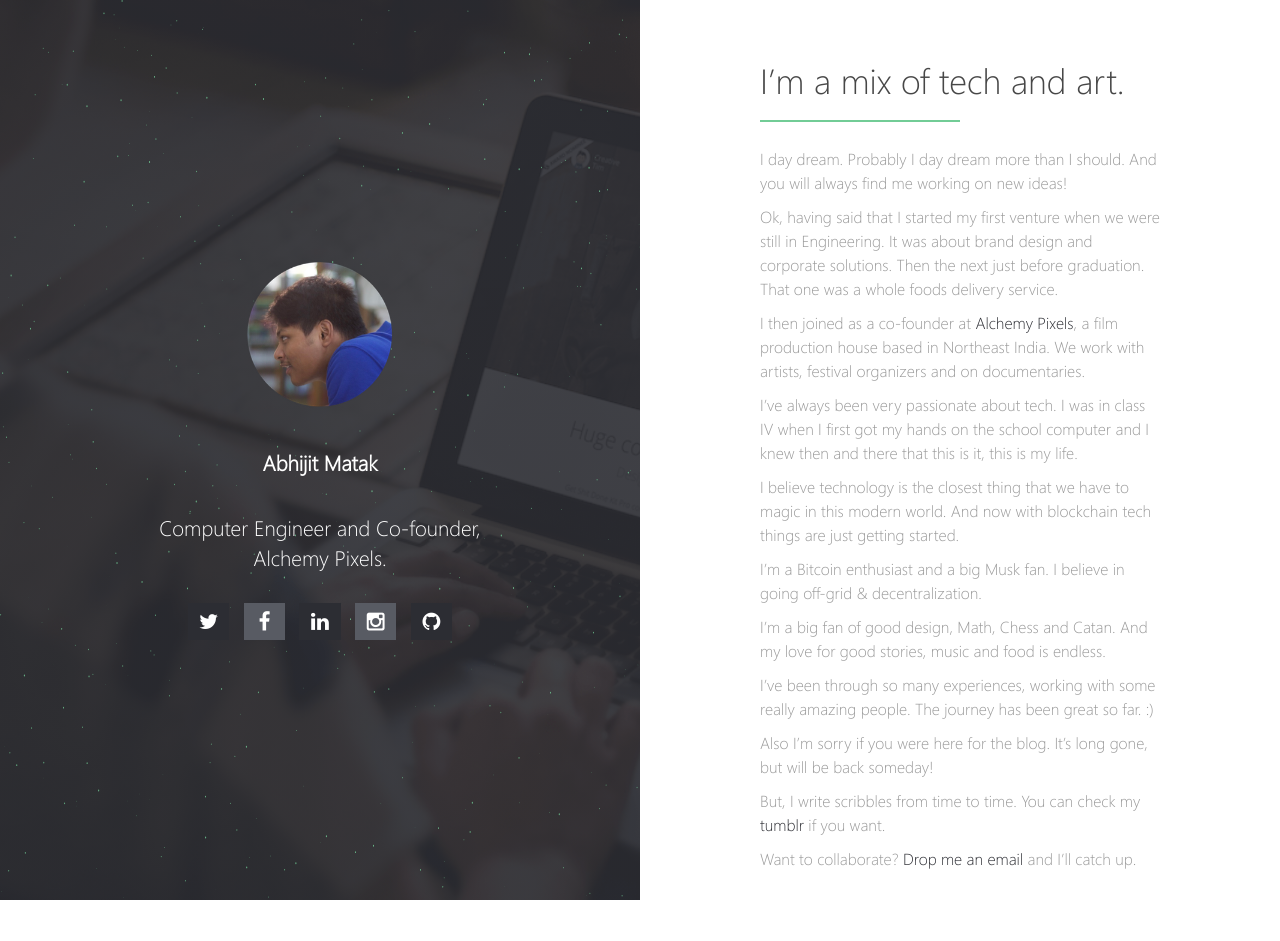
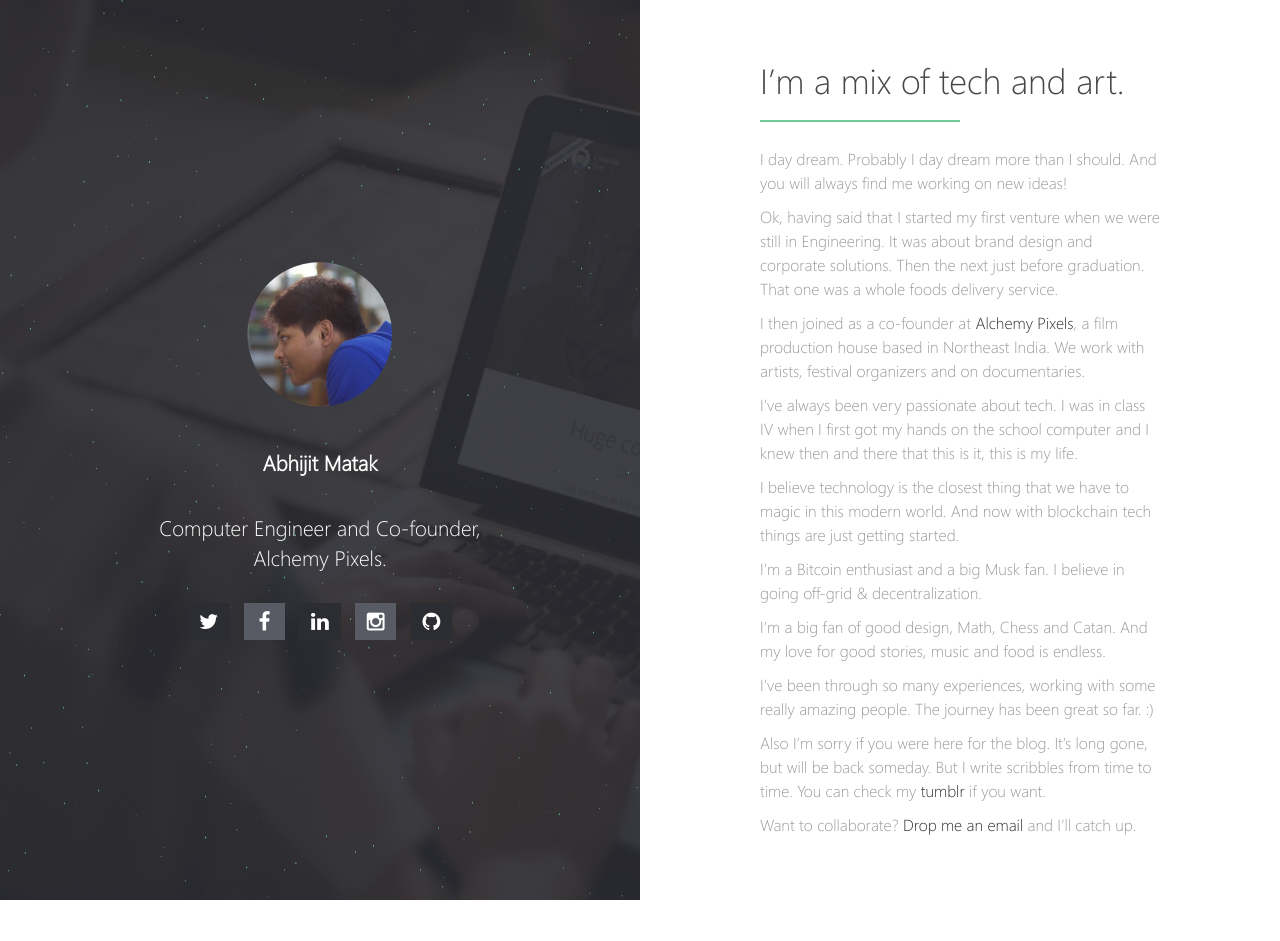
Before and after one commit to skyhitblog/skyhitblog.github.io, a Jekyll site: the page built from index.md, in a window 1280 px wide. Built offline with Jekyll 4.4.1, drawn with Linux system fonts in a browser that asks for light colours; our own code applies the rules of GitHub Pages for plain Markdown files; after the commit the page ends 907 px from its top, so only the background shows below that.

```diff
--- a/index.md
+++ b/index.md
@@ -19,8 +19,6 @@ I'm a big fan of good design, Math, Chess and Catan. And my love for good storie
 
 I've been through so many experiences, working with some really amazing people. The journey has been great so far. :)
 
-Also I'm sorry if you were here for the blog. It's long gone, but will be back someday!
-
-But, I write scribbles from time to time. You can check my [tumblr](http://scribblesbyavi.tumblr.com) if you want.
+Also I'm sorry if you were here for the blog. It's long gone, but will be back someday. But I write scribbles from time to time. You can check my [tumblr](http://scribblesbyavi.tumblr.com) if you want.
 
 Want to collaborate? [Drop me an email](mailto:avi@alchemypixels.com) and I'll catch up.
```
